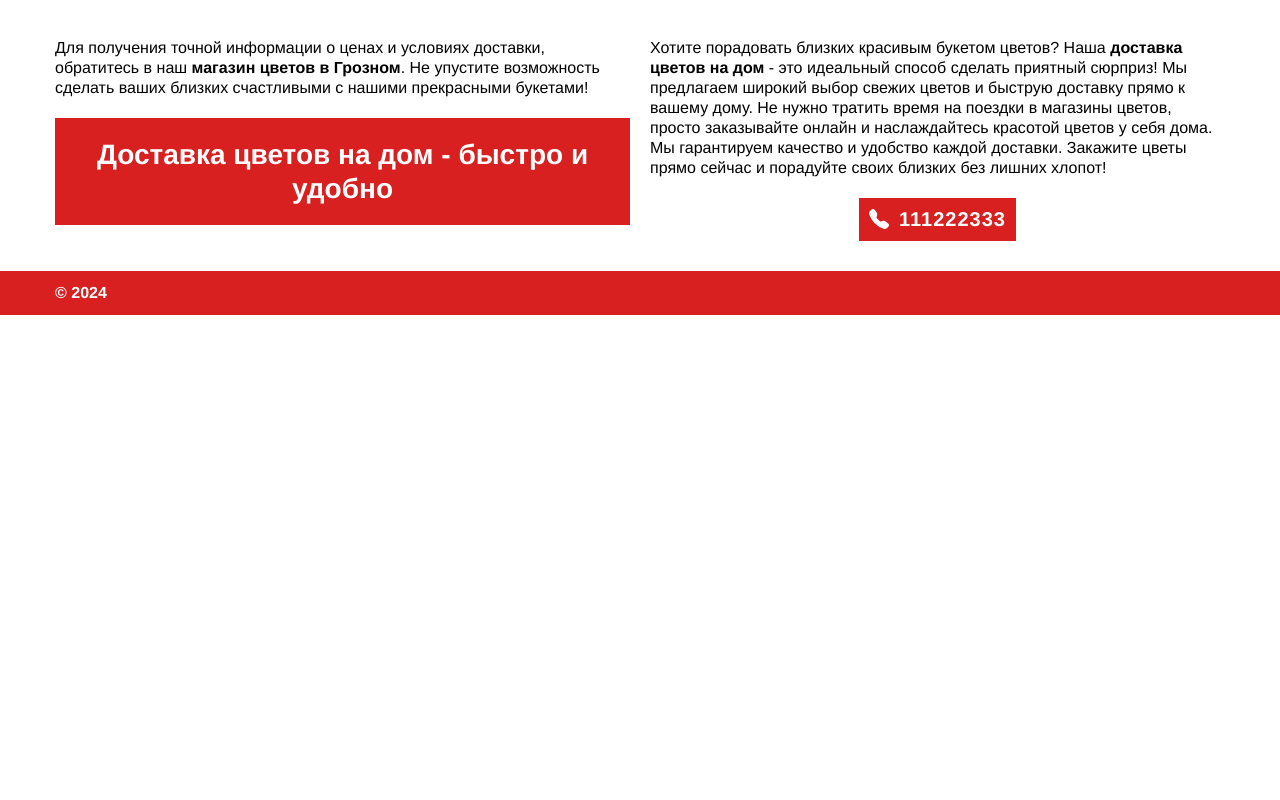
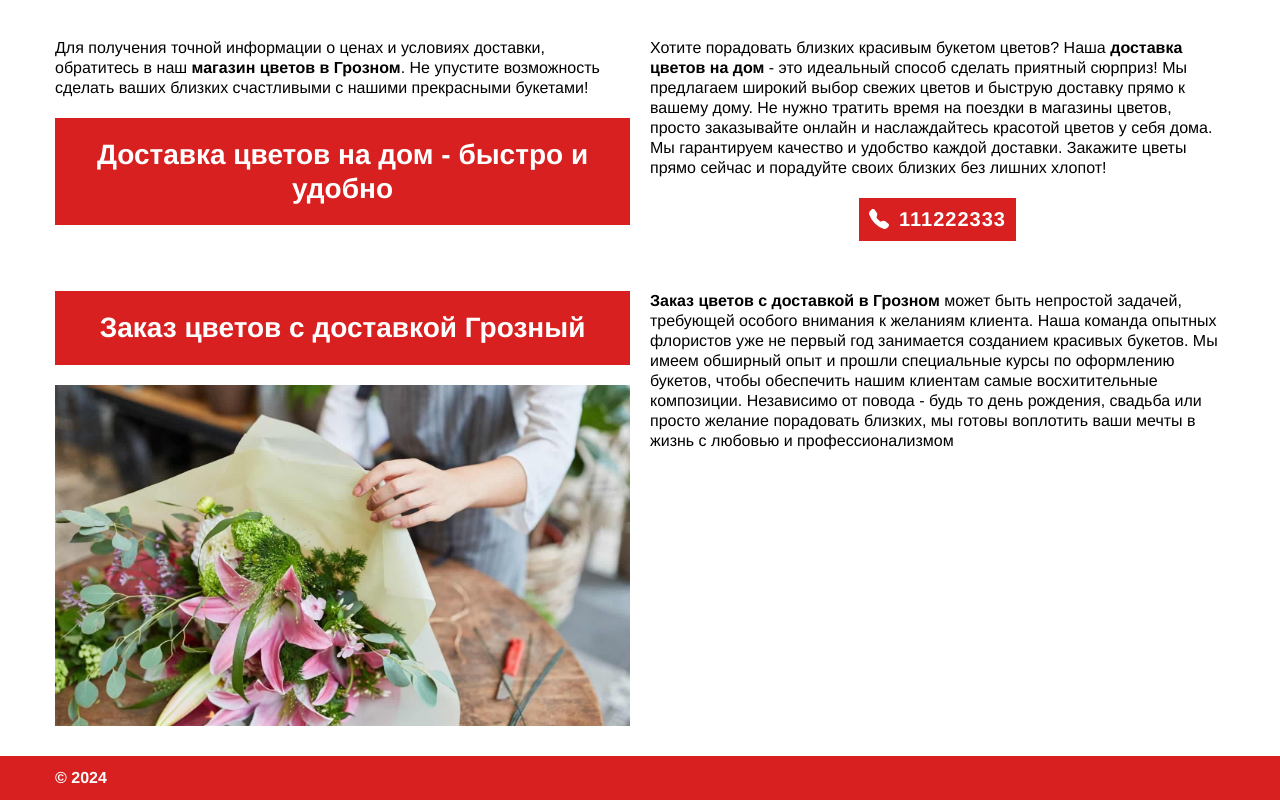
Before and after one commit to Igrok95Ronin/seo-ru-cveti-1, a website: page app/index.html in a window 1280 px wide. Shown: the part 1491-2291 px from the top of the page. Before the commit the page ends 1806 px from the top, so only its background shows below. Drawn offline with Linux system fonts and the light colour scheme; files that its build step writes are made by us from their sources.

Commit message:
add: section orderFlowers

```diff
--- a/app/index.html
+++ b/app/index.html
@@ -119,7 +119,23 @@
                 </div>
             </div>
         </section>
-
+        <section class='orderFlowers' data-datasection="uniqueSection-4">
+            <div class='container-fluid'>
+                <div class='row'>
+                    <div class='col-12 container'>
+                        <div class='orderFlowers__box'>
+                            <div class="orderFlowers__left">
+                                <h2 class="orderFlowers__title">Заказ цветов с доставкой Грозный</h2>
+                                <div class="orderFlowers__img-wrapper">
+                                    <img class="orderFlowers__img" src="./assets/img/cveti.jpg" alt="Заказ цветов с доставкой Грозный">
+                                </div>
+                            </div>
+                            <p class="orderFlowers__txt"><strong>Заказ цветов с доставкой в Грозном</strong> может быть непростой задачей,  требующей особого внимания к  желаниям клиента. Наша команда  опытных флористов уже не первый год  занимается созданием красивых букетов.  Мы имеем обширный опыт и прошли  специальные курсы по оформлению  букетов, чтобы обеспечить нашим  клиентам самые восхитительные  композиции. Независимо от повода -  будь то день рождения, свадьба или  просто желание порадовать близких, мы  готовы воплотить ваши мечты в жизнь с  любовью и профессионализмом</p>
+                        </div>
+                    </div>
+                </div>
+            </div>
+        </section>
 
 
         <section class='' data-datasection="uniqueSection-1">
--- /dev/null
+++ b/src/assets/scss/5_orderFlowers.scss
@@ -0,0 +1,30 @@
+.orderFlowers {
+    margin-top: 50px;
+}
+.orderFlowers__box {
+    display: grid;
+    grid-template-columns: repeat(2,1fr);
+    gap: 20px;
+}
+.orderFlowers__left {
+}
+.orderFlowers__title {
+    color: #fff;
+    background-color: var(--mainColor);
+    padding: 20px 10px;
+    font-weight: 700;
+    font-size: clamp(22px, 4vw, 28px);
+    text-align: center;
+    margin-bottom: 20px;
+}
+.orderFlowers__img-wrapper {
+    max-width: 100%;
+    max-height: 100%;
+}
+.orderFlowers__img {
+    width: 100%;
+    height: 100%;
+}
+.orderFlowers__txt {
+    line-height: 20px;
+}
```
Also changed, not shown: src/index.html (+17 -1 lines), app/assets/css/style.min.css, app/assets/img/cveti.jpg (added), src/assets/img/cveti.jpg (added).
